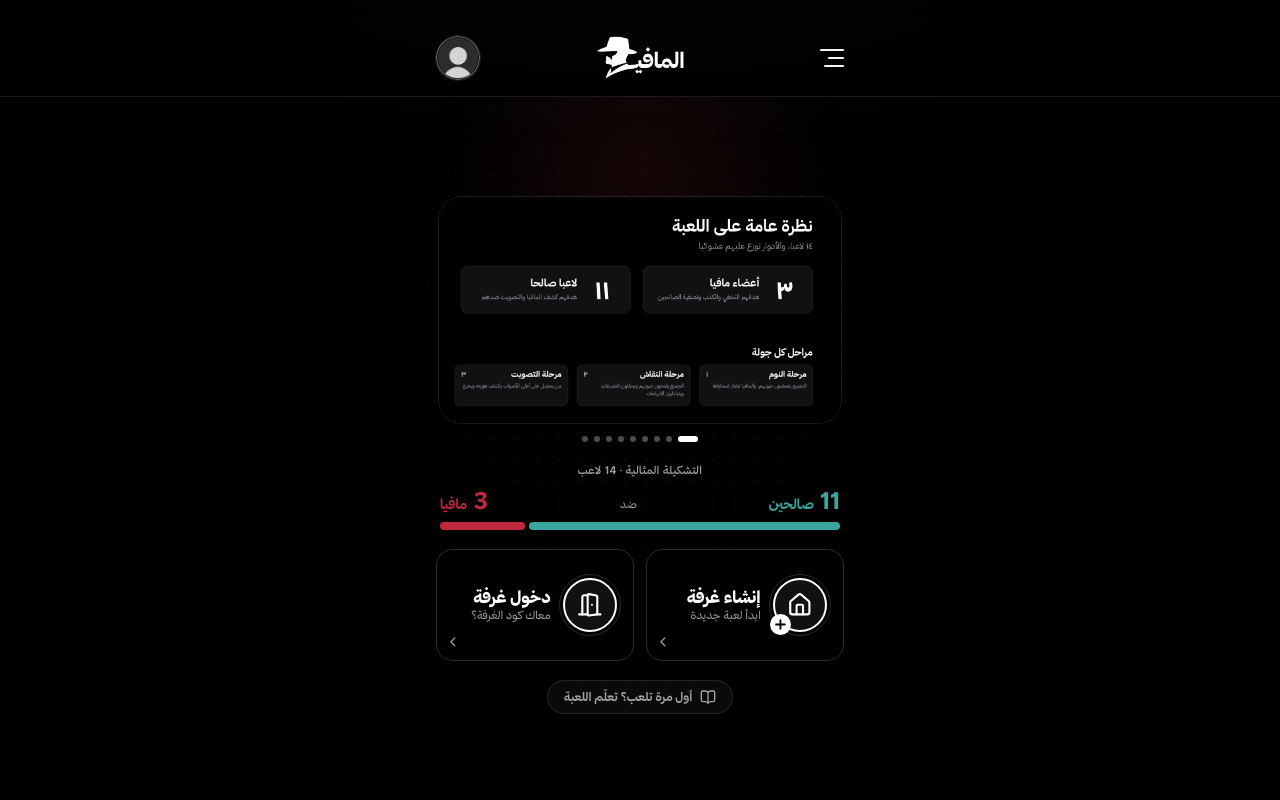
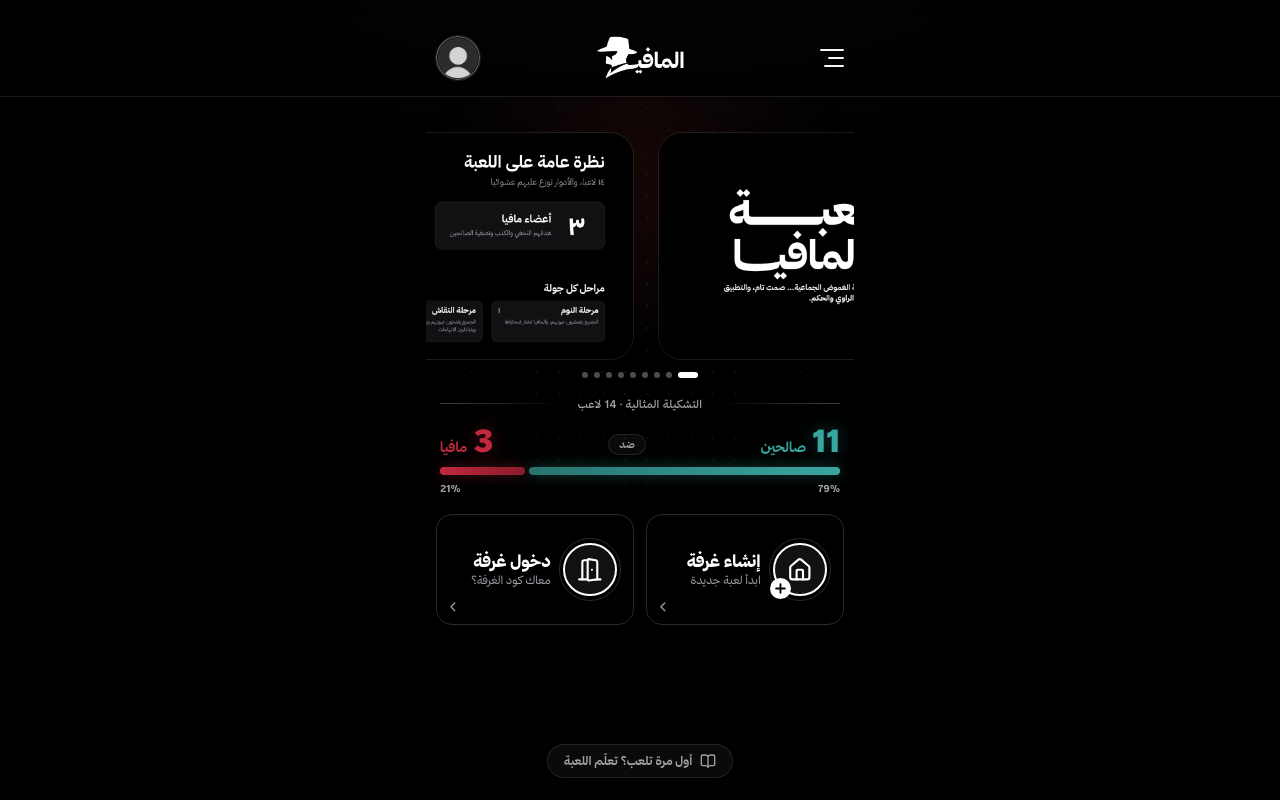
Before and after one commit to mafia-game-eg/mafia-web-app, a Next.js app: page / in a window 1280 px wide. Built offline with nearby package versions, Linux system fonts and the light colour scheme; no server answers.

Commit message:
fix: generate prisma client on build

```diff
--- a/src/app/HomeClient.tsx
+++ b/src/app/HomeClient.tsx
@@ -4,13 +4,29 @@
 import HeroCarousel from "@/components/mafia/HeroCarousel";
 import { useRouter } from "next/navigation";
 
-import { ArrowLeft, BookOpen, DoorOpen, Home } from "lucide-react";
+import {
+  ArrowLeft,
+  BookOpen,
+  ChevronLeft,
+  DoorOpen,
+  Home,
+  Moon,
+  Sun,
+  Vote,
+} from "lucide-react";
 import { api } from "@/lib/client/api";
 import { listSessions } from "@/lib/client/storage";
 import HowToPlayModal from "@/components/mafia/HowToPlayModal";
 import Navbar from "@/components/mafia/Navbar";
 import ImageButton from "@/components/mafia/ImageButton";
 import TeamSplit from "@/components/mafia/TeamSplit";
+
+// دورة اللعبة: ليل ← نهار ← تصويت
+const phases = [
+  { title: "الليل", desc: "المافيا تضرب", icon: Moon },
+  { title: "النهار", desc: "نقاش واتهامات", icon: Sun },
+  { title: "التصويت", desc: "إعدام مشتبه", icon: Vote },
+];
 
 export default function HomeClient() {
   const router = useRouter();
@@ -54,10 +70,10 @@
 
       <Navbar onOpenHowTo={() => setShowHowTo(true)} onProfileChange={() => {}} />
       <main
-        className="mf-home relative isolate mx-auto flex h-[calc(100dvh-5rem)] max-w-md flex-col justify-center gap-[clamp(12px,2.4dvh,22px)] overflow-hidden px-5 pb-[calc(1rem+env(safe-area-inset-bottom,0px))] pt-3"
+        className="mf-home relative isolate mx-auto flex h-[calc(100dvh-5rem)] max-w-md flex-col justify-center gap-[clamp(10px,2.2dvh,20px)] overflow-hidden px-5 pb-[calc(1rem+env(safe-area-inset-bottom,0px))] pt-3"
         dir="rtl"
       >
-        {/* خلفية: شبكة نقط + توهّج خفيف أحمر/أبيض */}
+        {/* خلفية: شبكة نقط + توهّج خفيف أحمر */}
         <div
           aria-hidden="true"
           className="pointer-events-none absolute inset-0 -z-10"
@@ -126,6 +142,38 @@
           />
         </div>
 
+        {/* دورة اللعبة (بتختفي في الشاشات القصيرة عشان مفيش سكرول) */}
+        <div
+          className="animate-fade-in-up rounded-2xl border border-white/10 bg-white/[0.03] px-3 py-2.5 [@media(max-height:700px)]:hidden"
+          aria-label="دورة اللعبة"
+        >
+          <ol className="flex items-center justify-between">
+            {phases.map((p, i) => {
+              const Icon = p.icon;
+              return (
+                <li key={p.title} className="flex flex-1 items-center">
+                  <div className="flex flex-1 flex-col items-center gap-1 text-center">
+                    <span className="flex h-8 w-8 items-center justify-center rounded-full border border-white/10 bg-white/[0.06] text-white">
+                      <Icon className="h-4 w-4" strokeWidth={2} />
+                    </span>
+                    <span className="text-[12px] font-bold leading-none">{p.title}</span>
+                    <span className="text-[10px] leading-none text-[var(--text-1)]">
+                      {p.desc}
+                    </span>
+                  </div>
+                  {i < phases.length - 1 && (
+                    <ChevronLeft
+                      className="h-4 w-4 shrink-0 text-white/25"
+                      strokeWidth={2}
+                      aria-hidden="true"
+                    />
+                  )}
+                </li>
+              );
+            })}
+          </ol>
+        </div>
+
         {/* زرار شرح اللعبة */}
         <button
           onClick={() => setShowHowTo(true)}
--- a/src/components/mafia/TeamSplit.tsx
+++ b/src/components/mafia/TeamSplit.tsx
@@ -7,27 +7,84 @@
   mafia: number;
   label?: string;
 }) {
+  const total = Math.max(town + mafia, 1);
+  const townPct = Math.round((town / total) * 100);
+  const mafiaPct = 100 - townPct;
+
   return (
-    <div className="px-1" dir="rtl">
+    <div className="select-none px-1" dir="rtl">
+      <style>{`
+        @keyframes ts-grow { from { transform: scaleX(0); } to { transform: scaleX(1); } }
+        .ts-seg { animation: ts-grow .9s cubic-bezier(.22,1,.36,1) .15s both; }
+        @media (prefers-reduced-motion: reduce) { .ts-seg { animation: none; } }
+      `}</style>
+
       {label && (
-        <p className="mb-2.5 text-center text-[11px] font-medium tracking-wide text-[var(--text-1)]">
-          {label}
-        </p>
+        <div className="mb-3 flex items-center gap-3">
+          <span className="h-px flex-1 bg-gradient-to-l from-white/25 to-transparent" />
+          <span className="text-[11px] font-medium tracking-wide text-[var(--text-1)]">
+            {label}
+          </span>
+          <span className="h-px flex-1 bg-gradient-to-r from-white/25 to-transparent" />
+        </div>
       )}
-      <div className="mb-2 flex items-end justify-between">
+
+      <div className="mb-2.5 flex items-end justify-between">
         <span className="flex items-baseline gap-1.5 font-bold text-[var(--town)]">
-          <span className="text-2xl leading-none">{town}</span>
+          <span
+            className="text-[32px] font-extrabold leading-none tabular-nums"
+            style={{
+              textShadow: "0 0 18px color-mix(in srgb, var(--town) 40%, transparent)",
+            }}
+          >
+            {town}
+          </span>
           <span className="text-sm">صالحين</span>
         </span>
-        <span className="pb-0.5 text-[11px] text-[var(--text-1)]">ضد</span>
+
+        <span className="mb-0.5 rounded-full border border-white/10 bg-white/[0.04] px-2.5 py-0.5 text-[10px] font-semibold text-[var(--text-1)]">
+          ضد
+        </span>
+
         <span className="flex items-baseline gap-1.5 font-bold text-[var(--mafia)]">
-          <span className="text-2xl leading-none">{mafia}</span>
+          <span
+            className="text-[32px] font-extrabold leading-none tabular-nums"
+            style={{
+              textShadow: "0 0 18px color-mix(in srgb, var(--mafia) 40%, transparent)",
+            }}
+          >
+            {mafia}
+          </span>
           <span className="text-sm">مافيا</span>
         </span>
       </div>
+
       <div className="flex h-2 gap-1">
-        <div className="rounded-full bg-[var(--town)]" style={{ flex: town }} />
-        <div className="rounded-full bg-[var(--mafia)]" style={{ flex: mafia }} />
+        <div
+          className="ts-seg rounded-full"
+          style={{
+            flex: town,
+            transformOrigin: "right",
+            background:
+              "linear-gradient(270deg, var(--town), color-mix(in srgb, var(--town) 70%, black))",
+            boxShadow: "0 0 14px color-mix(in srgb, var(--town) 40%, transparent)",
+          }}
+        />
+        <div
+          className="ts-seg rounded-full"
+          style={{
+            flex: mafia,
+            transformOrigin: "left",
+            background:
+              "linear-gradient(90deg, var(--mafia), color-mix(in srgb, var(--mafia) 70%, black))",
+            boxShadow: "0 0 14px color-mix(in srgb, var(--mafia) 40%, transparent)",
+          }}
+        />
+      </div>
+
+      <div className="mt-1.5 flex justify-between text-[10px] font-semibold tabular-nums text-[var(--text-1)]">
+        <span>{townPct}%</span>
+        <span>{mafiaPct}%</span>
       </div>
     </div>
   );
```
